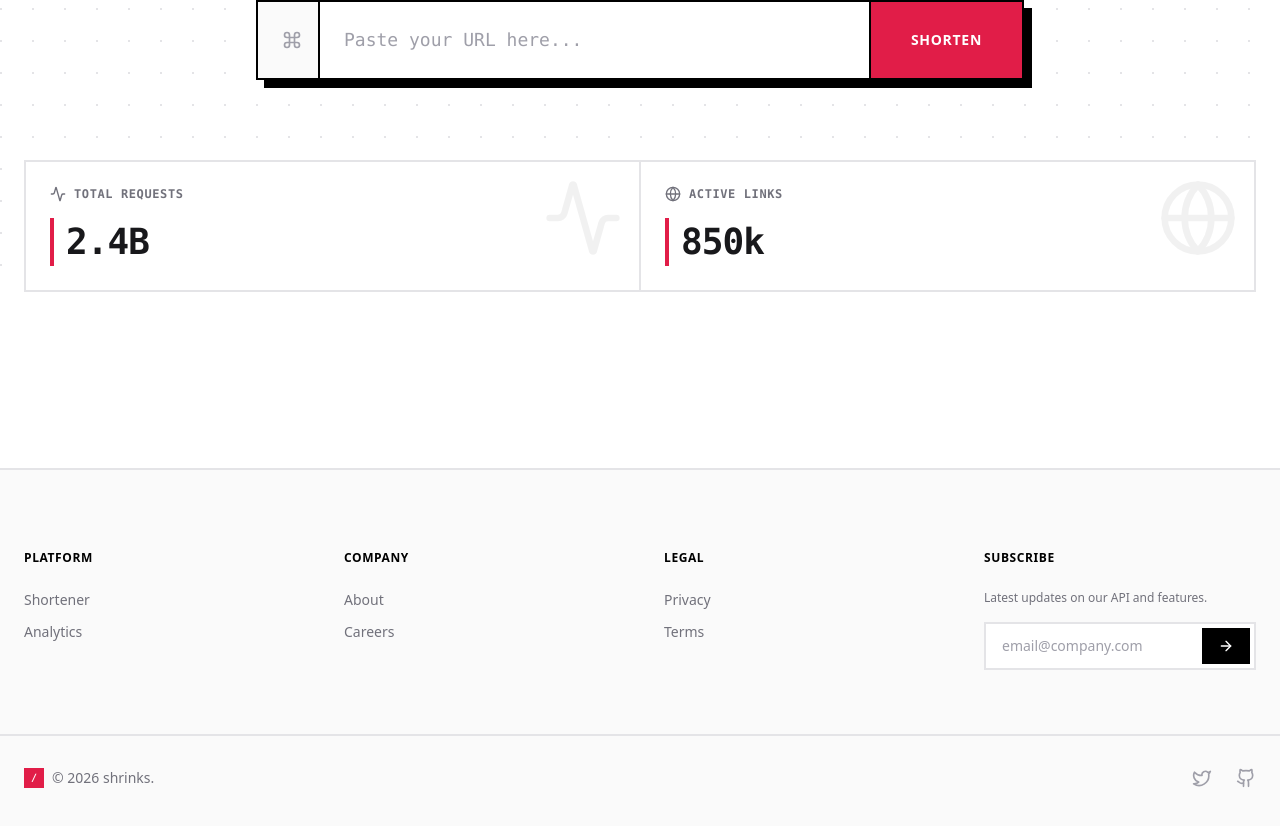
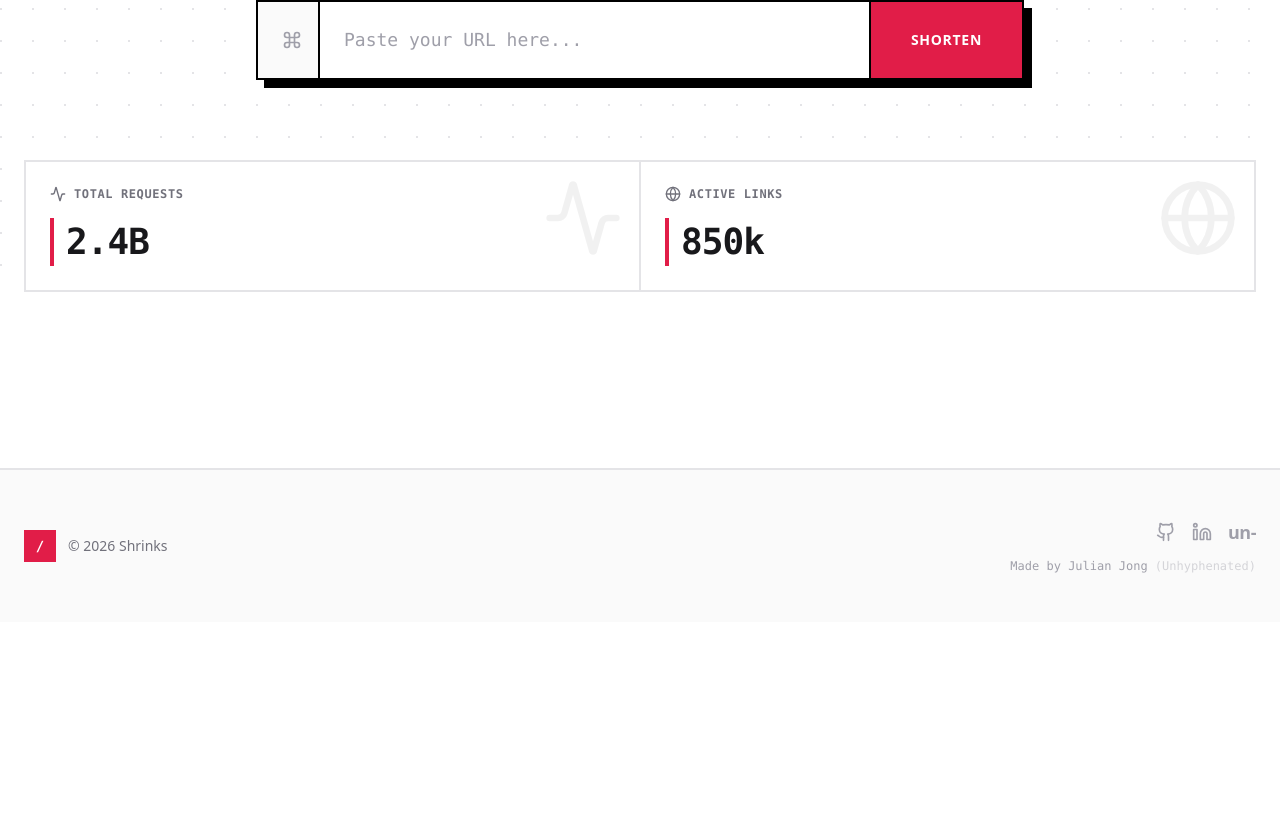
Before and after one commit to Unhyphenated/shrinks, a React (Vite) app in the folder frontend/: page / in a window 1280 px wide. Shown: the part 504-1330 px from the top of the page. After the commit the page ends 1126 px from the top, so only its background shows below. Built offline with nearby package versions, Linux system fonts and the light colour scheme; no server answers.

Commit message:
fix: clean up footer

```diff
--- a/frontend/src/App.tsx
+++ b/frontend/src/App.tsx
@@ -1,5 +1,5 @@
 import { useState } from 'react';
-import { Github, Twitter, ArrowRight } from 'lucide-react';
+import { Github, Linkedin } from 'lucide-react';
 import { AuthProvider } from './hooks/useAuth';
 import { Navbar } from './components/Navbar';
 import { HomeView } from './views/HomeView';
@@ -49,54 +49,50 @@ function AppContent() {
         )}
       </main>
 
-      <footer className="border-t-2 border-zinc-200 bg-zinc-50 pt-20 pb-10 mt-auto">
-        <div className="max-w-7xl mx-auto px-6 grid grid-cols-2 md:grid-cols-4 gap-12 mb-16">
-          <div>
-            <h5 className="text-black font-bold mb-6 uppercase text-xs tracking-wider">Platform</h5>
-            <ul className="space-y-3 text-sm text-zinc-500 font-medium">
-              <li><button onClick={() => handleSetView('home')} className="hover:text-[#E11D48]">Shortener</button></li>
-              <li><button onClick={() => handleSetView('analytics')} className="hover:text-[#E11D48]">Analytics</button></li>
-            </ul>
-          </div>
-          <div>
-            <h5 className="text-black font-bold mb-6 uppercase text-xs tracking-wider">Company</h5>
-            <ul className="space-y-3 text-sm text-zinc-500 font-medium">
-              <li><a href="#" className="hover:text-[#E11D48]">About</a></li>
-              <li><a href="#" className="hover:text-[#E11D48]">Careers</a></li>
-            </ul>
-          </div>
-          <div>
-            <h5 className="text-black font-bold mb-6 uppercase text-xs tracking-wider">Legal</h5>
-            <ul className="space-y-3 text-sm text-zinc-500 font-medium">
-              <li><a href="#" className="hover:text-[#E11D48]">Privacy</a></li>
-              <li><a href="#" className="hover:text-[#E11D48]">Terms</a></li>
-            </ul>
-          </div>
-          <div className="col-span-2 md:col-span-1">
-            <h5 className="text-black font-bold mb-6 uppercase text-xs tracking-wider">Subscribe</h5>
-            <p className="text-xs text-zinc-500 mb-4">Latest updates on our API and features.</p>
-            <div className="flex border-2 border-zinc-200 bg-white p-1">
-              <input
-                type="email"
-                placeholder="email@company.com"
-                className="flex-1 bg-transparent border-none px-3 py-2 text-sm text-black w-full focus:ring-0 placeholder-zinc-400 outline-none"
-              />
-              <button className="bg-black text-white px-4 py-2 text-sm font-bold hover:bg-[#E11D48] transition-colors">
-                <ArrowRight className="w-4 h-4" />
-              </button>
+      <footer className="relative border-t-2 border-zinc-200 bg-zinc-50 py-12 mt-auto overflow-hidden">
+        <div className="max-w-7xl mx-auto px-6 relative z-10">
+          <div className="flex flex-col md:flex-row items-center justify-between gap-8">
+            {/* Left: Shrinks logo + copyright */}
+            <div className="flex items-center gap-3">
+              <div className="w-8 h-8 bg-[#E11D48] flex items-center justify-center">
+                <span className="font-mono text-white font-bold text-sm">/</span>
+              </div>
+              <span className="text-sm text-zinc-500 font-medium">© 2026 Shrinks</span>
             </div>
-          </div>
-        </div>
-        <div className="max-w-7xl mx-auto px-6 pt-8 border-t-2 border-zinc-200 flex flex-col md:flex-row items-center justify-between gap-4">
-          <div className="flex items-center gap-2">
-            <div className="w-5 h-5 bg-[#E11D48] flex items-center justify-center">
-              <span className="font-mono text-white font-bold text-[10px]">/</span>
+
+            {/* Right: Social links + Made by */}
+            <div className="flex flex-col items-center md:items-end gap-3">
+              <div className="flex items-center gap-4">
+                <a
+                  href="https://github.com/Unhyphenated"
+                  target="_blank"
+                  rel="noopener noreferrer"
+                  className="text-zinc-400 hover:text-black transition-colors cursor-pointer"
+                >
+                  <Github className="w-5 h-5" />
+                </a>
+                <a
+                  href="https://linkedin.com/in/julian-jong"
+                  target="_blank"
+                  rel="noopener noreferrer"
+                  className="text-zinc-400 hover:text-black transition-colors cursor-pointer"
+                >
+                  <Linkedin className="w-5 h-5" />
+                </a>
+                <a
+                  href="https://unhyphenated.com"
+                  target="_blank"
+                  rel="noopener noreferrer"
+                  className="text-zinc-400 hover:text-black transition-all cursor-pointer font-bold text-lg tracking-tight"
+                  style={{ fontFamily: 'system-ui, -apple-system, sans-serif' }}
+                >
+                  un-
+                </a>
+              </div>
+              <p className="text-xs text-zinc-400 font-mono">
+                Made by Julian Jong <span className="text-zinc-300">(Unhyphenated)</span>
+              </p>
             </div>
-            <span className="text-sm text-zinc-500 font-medium">© 2026 shrinks.</span>
-          </div>
-          <div className="flex gap-6 text-zinc-400">
-            <Twitter className="w-5 h-5 hover:text-black cursor-pointer transition-colors" />
-            <Github className="w-5 h-5 hover:text-black cursor-pointer transition-colors" />
           </div>
         </div>
       </footer>
```
